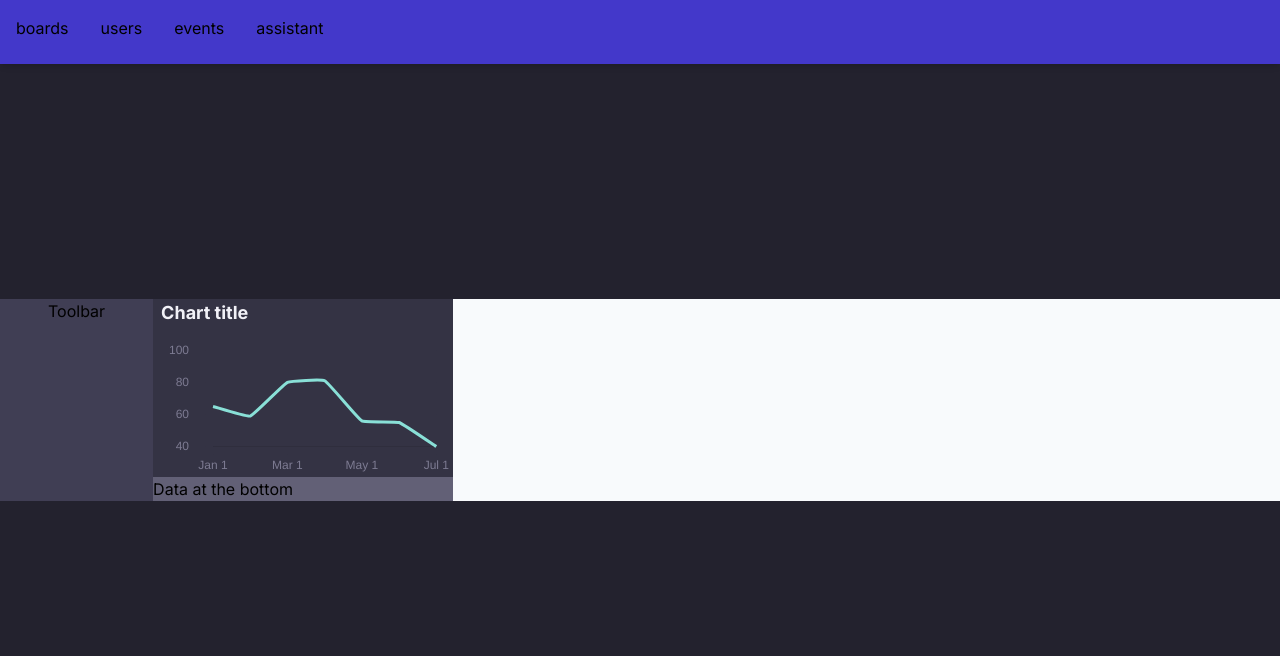
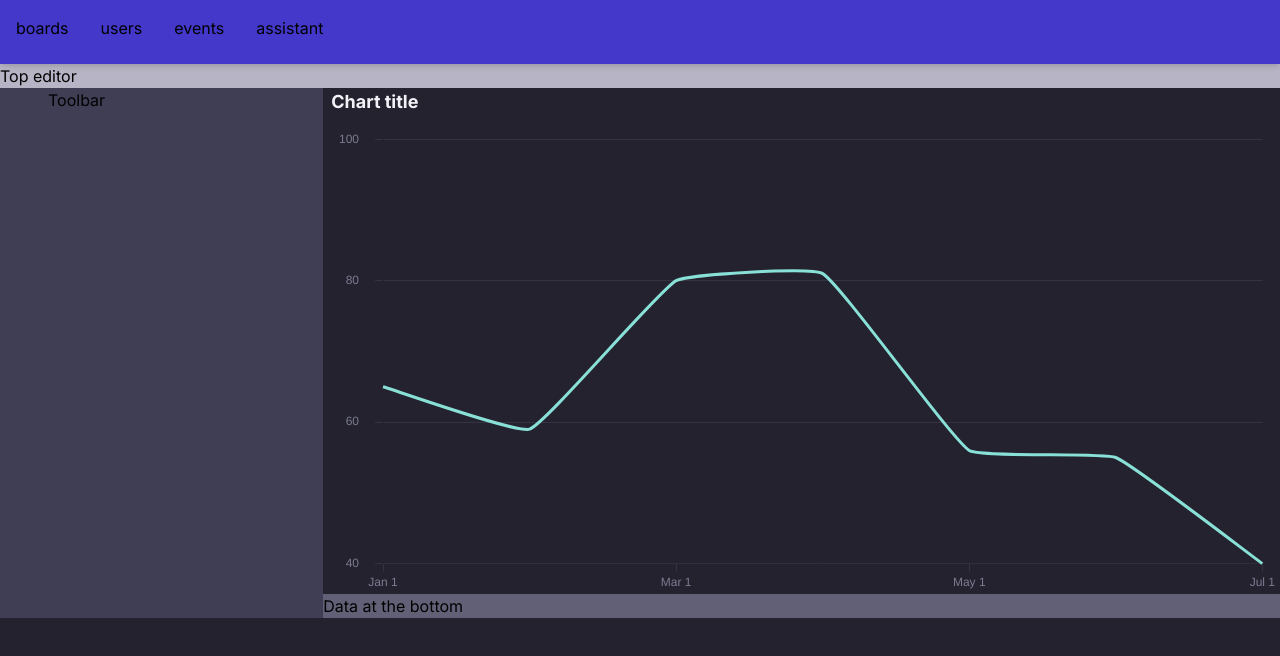
Before and after one commit to benawad/voidpulse, a Next.js app in the folder web/: page /chart in a window 1280 px wide. Shown: the top 656 px of the page. Built offline with nearby package versions, Linux system fonts and the light colour scheme.

Commit message:
chart style separated

```diff
--- a/web/src/app/globals.css
+++ b/web/src/app/globals.css
@@ -34,7 +34,7 @@ body {
 
 /* Custom styles */
 .page {
-  @apply bg-primary-900 flex min-h-screen overscroll-none py-16 items-center
+  @apply bg-primary-900 min-h-screen overscroll-none py-16
 }
 .card {
   @apply bg-primary-800/10 rounded-lg overflow-hidden border border-primary-800
@@ -46,7 +46,7 @@ body {
   @apply transition-colors hover:border-primary-600 hover:bg-primary-900/30 hover:shadow-lg hover:border-2;
 }
 .area.hoverable {
-  @apply transition-colors hover:bg-primary-100/5;
+  @apply transition-colors hover:bg-primary-100/5 cursor-pointer;
 }
 
 .subtext {
--- a/web/src/app/page.tsx
+++ b/web/src/app/page.tsx
@@ -6,7 +6,7 @@ import { trpc } from "./utils/trpc";
 
 function Home() {
   return (
-    <main className="page flex-col">
+    <main className="page flex flex-col items-center">
       <HeaderNav />
       <InfoModal />
       <DashboardView />
--- /dev/null
+++ b/web/src/app/ui/Charts/ChartStyle.ts
@@ -0,0 +1,119 @@
+import config from "../../../../tailwind.config";
+const colors = config.theme.extend.colors;
+
+export const lineChartStyle = {
+  fill: false,
+  tension: 0.1,
+  borderColor: colors.secondary["zen-100"],
+  pointRadius: 0,
+  pointHitRadius: 16,
+  pointHoverRadius: 8,
+  pointBorderColor: colors.secondary["zen-100"],
+};
+
+export const donutChartStyle = {
+  backgroundColor: [
+    colors.secondary["zen-100"],
+    colors.secondary["energy-100"],
+    colors.secondary["mind-100"],
+    colors.secondary["body-100"],
+  ],
+  borderColor: ["transparent"],
+  hoverOffset: 4,
+};
+
+export const barChartStyle = {
+  backgroundColor: [
+    colors.secondary["zen-100"],
+    colors.secondary["energy-100"],
+    colors.secondary["mind-100"],
+    colors.secondary["body-100"],
+    colors.secondary["ego-100"],
+    colors.secondary["aura-100"],
+    colors.secondary["psyche-100"],
+  ],
+  borderColor: ["transparent"],
+  borderWidth: 2,
+  borderRadius: 4,
+  hoverBorderColor: [colors.primary[300]],
+  hoverBorderRadius: 4,
+};
+
+export const generalChartOptions = {
+  layout: {
+    autoPadding: true,
+  },
+  plugins: {
+    legend: {
+      display: false,
+    },
+
+    tooltip: {
+      borderColor: colors.primary[700],
+      borderWidth: 1,
+      backgroundColor: colors.primary[800],
+      padding: 16,
+      displayColors: true,
+      boxPadding: 8,
+      caretSize: 10,
+
+      callbacks: {
+        //TO DO: Fill this properly, this is placeholder function
+        label: (context: {
+          dataset: { label: string };
+          parsed: { y: number | bigint | null };
+        }) => {
+          let label = context.dataset.label || "";
+
+          // if (label) {
+          //   label += ": ";
+          // }
+          // if (context.parsed.y !== null) {
+          //   label += new Intl.NumberFormat("en-US", {
+          //     style: "currency",
+          //     currency: "USD",
+          //   }).format(context.parsed.y);
+          // }
+          return label + ": " + context.parsed.y;
+        },
+      },
+    },
+  },
+
+  //All of these are important for making the axes look good
+  scales: {
+    //These options format the x axis
+    x: {
+      grid: {
+        //The little legs at the bottom of the chart
+        drawOnChartArea: false,
+        lineWidth: 1,
+        color: [colors.primary[800]],
+      },
+      //The labels and increments
+      ticks: {
+        color: [colors.primary[500]],
+        drawTicks: true,
+        autoSkip: true,
+        maxRotation: 0,
+        maxTicksLimit: 5,
+        padding: 4,
+      },
+    },
+    //Y axis
+    y: {
+      stackWeight: 1,
+      grid: {
+        color: [colors.primary[800]],
+      },
+      ticks: {
+        color: [colors.primary[500]],
+        padding: 16,
+        maxTicksLimit: 5,
+      },
+      border: {
+        color: "transparent",
+      },
+    },
+  },
+};
--- a/web/src/app/ui/Charts/LineChart.tsx
+++ b/web/src/app/ui/Charts/LineChart.tsx
@@ -1,9 +1,6 @@
 import React from "react";
 import { Chart, Line } from "react-chartjs-2";
-import {
-  generalChartOptions,
-  placeholderLineData,
-} from "./PlaceholderChartData";
+import { placeholderLineData } from "./PlaceholderChartData";
 import {
   Chart as ChartJS,
   CategoryScale,
@@ -12,6 +9,7 @@ import {
   PointElement,
   LineElement,
 } from "chart.js";
+import { generalChartOptions } from "./ChartStyle";
 
 // Register ChartJS components using ChartJS.register
 ChartJS.register(
--- a/web/src/app/ui/Charts/PlaceholderChartData.ts
+++ b/web/src/app/ui/Charts/PlaceholderChartData.ts
@@ -1,8 +1,7 @@
-import config from "../../../../tailwind.config";
+import { barChartStyle, donutChartStyle, lineChartStyle } from "./ChartStyle";
 
-//NOTE: This file has important style info in the chart options.
-//Some of the info is placeholder, but some needs to be kept.
-//TODO: Separate placeholder data from style data.
+//All of this info can be replaced.
+//Ref for how each chart data object is supposed to look.
 
 export const placeholderCharts = [
   {
@@ -15,100 +14,14 @@ export const placeholderCharts = [
 ];
 
 const months = ["Jan 1", "Feb 1", "Mar 1", "Apr 1", "May 1", "Jun 1", "Jul 1"];
-const colors = config.theme.extend.colors;
-
-export const generalChartOptions = {
-  layout: {
-    autoPadding: true,
-  },
-  plugins: {
-    legend: {
-      display: false,
-    },
-
-    tooltip: {
-      borderColor: colors.primary[700],
-      borderWidth: 1,
-      backgroundColor: colors.primary[800],
-      padding: 16,
-      displayColors: true,
-      boxPadding: 8,
-      caretSize: 10,
-
-      callbacks: {
-        //TO DO: Fill this properly, this is placeholder function
-        label: (context: {
-          dataset: { label: string };
-          parsed: { y: number | bigint | null };
-        }) => {
-          let label = context.dataset.label || "";
-
-          // if (label) {
-          //   label += ": ";
-          // }
-          // if (context.parsed.y !== null) {
-          //   label += new Intl.NumberFormat("en-US", {
-          //     style: "currency",
-          //     currency: "USD",
-          //   }).format(context.parsed.y);
-          // }
-          return label + ": " + context.parsed.y;
-        },
-      },
-    },
-  },
-
-  //All of these are important for making the axes look good
-  scales: {
-    //These options format the x axis
-    x: {
-      grid: {
-        //The little legs at the bottom of the chart
-        drawOnChartArea: false,
-        lineWidth: 1,
-        color: [colors.primary[800]],
-      },
-      //The labels and increments
-      ticks: {
-        color: [colors.primary[500]],
-        drawTicks: true,
-        autoSkip: true,
-        maxRotation: 0,
-        maxTicksLimit: 5,
-        padding: 4,
-      },
-    },
-    //Y axis
-    y: {
-      stackWeight: 1,
-      grid: {
-        color: [colors.primary[800]],
-      },
-      ticks: {
-        color: [colors.primary[500]],
-        padding: 16,
-        maxTicksLimit: 5,
-      },
-      border: {
-        color: "transparent",
-      },
-    },
-  },
-};
 
 export const placeholderLineData = {
   labels: months,
   datasets: [
     {
+      ...lineChartStyle,
       label: "My First Dataset",
       data: [65, 59, 80, 81, 56, 55, 40],
-      fill: false,
-      tension: 0.1,
-      borderColor: colors.secondary["zen-100"],
-      pointRadius: 0,
-      pointHitRadius: 16,
-      pointHoverRadius: 8,
-      pointBorderColor: colors.secondary["zen-100"],
     },
   ],
 };
@@ -117,16 +30,9 @@ export const placeholderDonutData = {
   labels: ["Anxious", "Anger", "Sad", "Envy"],
   datasets: [
     {
+      ...donutChartStyle,
       label: "My First Dataset",
       data: [300, 50, 100, 75],
-      backgroundColor: [
-        colors.secondary["zen-100"],
-        colors.secondary["energy-100"],
-        colors.secondary["mind-100"],
-        colors.secondary["body-100"],
-      ],
-      borderColor: ["transparent"],
-      hoverOffset: 4,
     },
   ],
 };
@@ -135,22 +41,9 @@ export const placeholderBarData = {
   labels: months,
   datasets: [
     {
+      ...barChartStyle,
       label: "My First Dataset",
       data: [65, 59, 80, 81, 56, 55, 40],
-      backgroundColor: [
-        colors.secondary["zen-100"],
-        colors.secondary["energy-100"],
-        colors.secondary["mind-100"],
-        colors.secondary["body-100"],
-        colors.secondary["ego-100"],
-        colors.secondary["aura-100"],
-        colors.secondary["psyche-100"],
-      ],
-      borderColor: ["transparent"],
-      borderWidth: 2,
-      borderRadius: 4,
-      hoverBorderColor: [colors.primary[300]],
-      hoverBorderRadius: 4,
     },
   ],
 };
--- a/web/src/app/ui/dashboard/ChartEditor.tsx
+++ b/web/src/app/ui/dashboard/ChartEditor.tsx
@@ -1,29 +1,36 @@
 import React from "react";
 import { LineChart } from "../charts/LineChart";
 import { placeholderLineData } from "../charts/PlaceholderChartData";
-
 interface ChartEditorProps {}
 
 //Error: "category" is not a registered scale.
 //Sometimes this shows up, sometimes it doesnt...
 export const ChartEditor: React.FC<ChartEditorProps> = ({}) => {
   return (
-    <div className="flex w-full h-full bg-slate-50">
-      <div className="px-12 bg-primary-700">Toolbar</div>
+    <div>
+      <div className="bg-primary-300">Top editor</div>
+      {/* View that houses editor and chart side by side */}
+      <div className="flex grow-full h-full bg-slate-50">
+        {/* Toolbar */}
+        <div className="px-12 bg-primary-700" style={{ width: 400 }}>
+          Toolbar
+        </div>
         {/* Chart view panel */}
-      <div>
+        <div className="w-full">
           {/* Just the chart */}
-        <div className="bg-primary-800 w-full">
+          <div
+            className="bg-primary-900"
+            style={{ minWidth: 800, minHeight: 500 }}
+          >
             <h1 className="font-bold text-lg text-primary-100 px-2">
               Chart title
             </h1>
-          <div className="w-full">
             <LineChart data={placeholderLineData} />
-          </div>
           </div>
           {/* Additional data at the bottom */}
           <div className="bg-primary-600">Data at the bottom</div>
         </div>
       </div>
+    </div>
   );
 };
```
Lines whose indentation alone changed are shown as unchanged.
